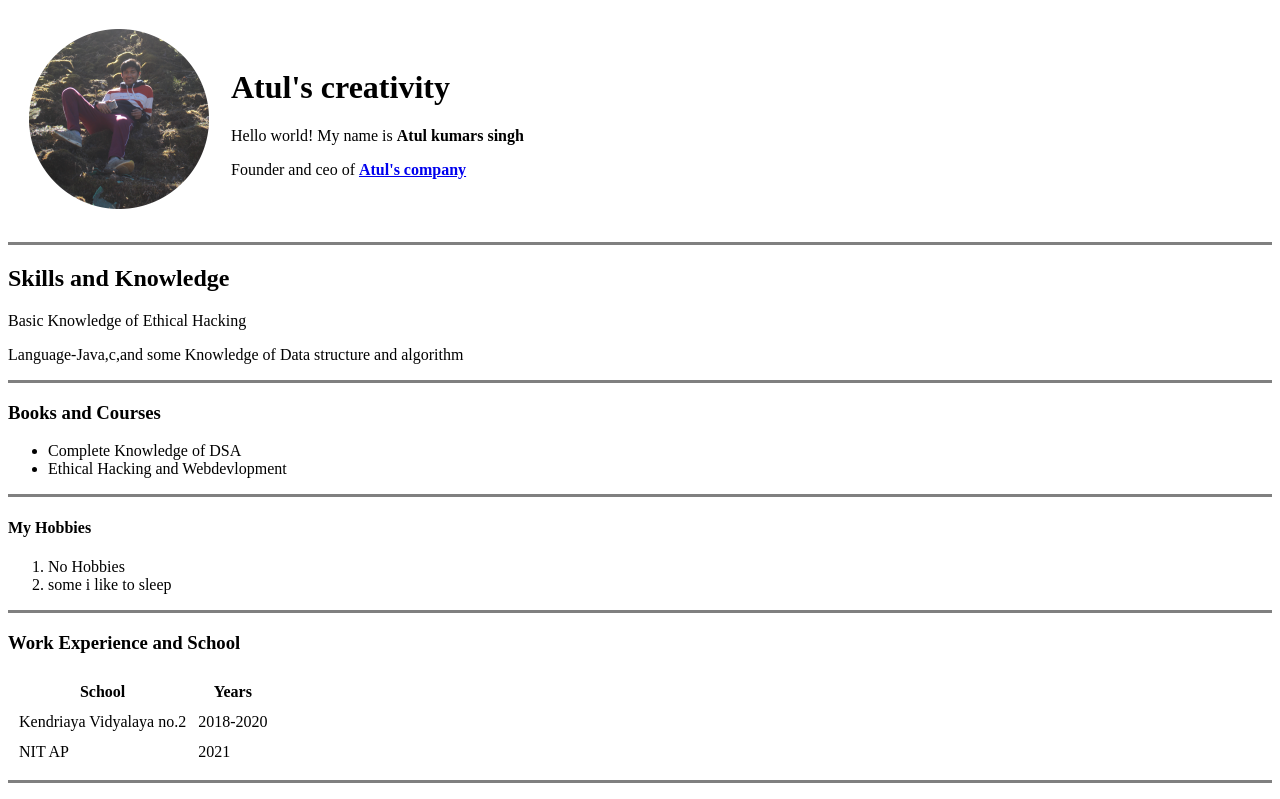
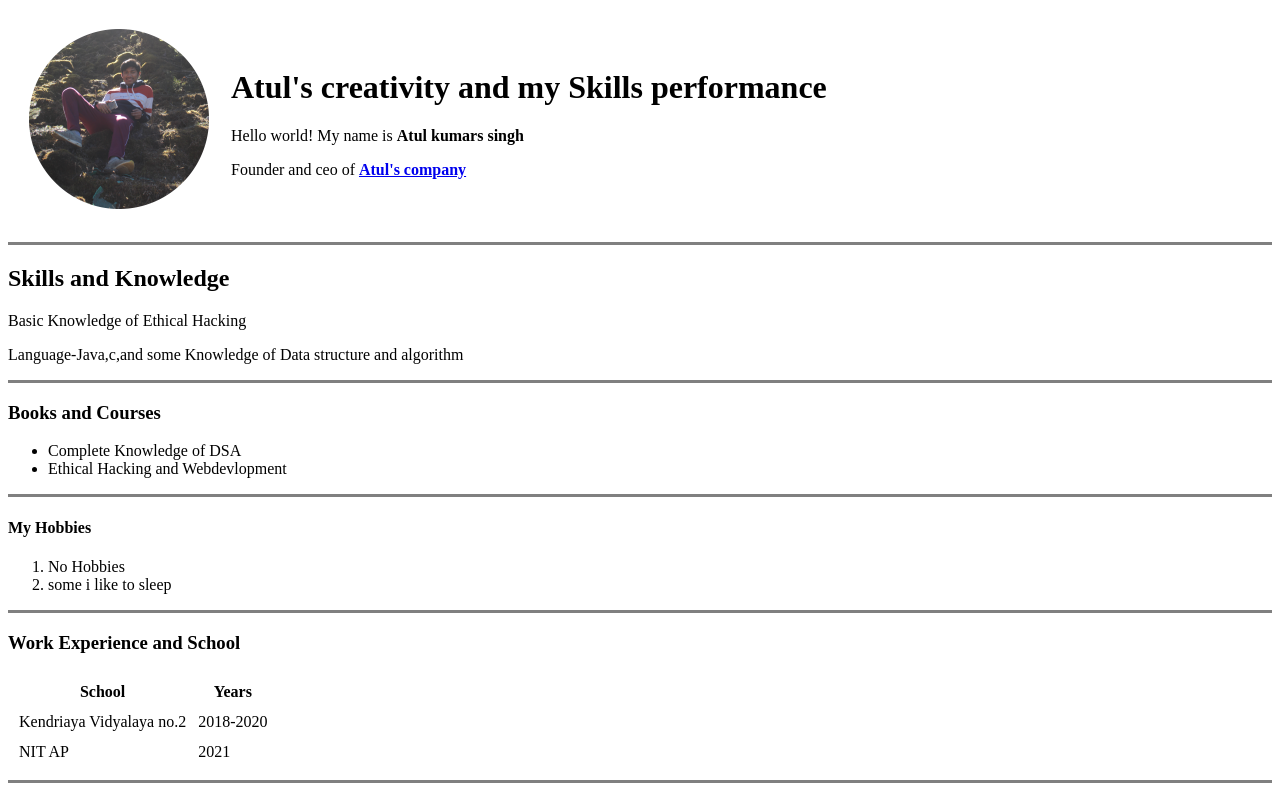
Before and after one commit to 1Atulsingh/cv, a plain HTML site: page index.html in a window 1280 px wide. Shown: the top 799 px of the page. Drawn offline with Linux system fonts and the light colour scheme.

Commit message:
i found one wrong url at wrong place and also i changed in html file at first line

```diff
--- a/index.html
+++ b/index.html
@@ -9,7 +9,7 @@
         <tr>
             <td><img src="Image/Atul.png" alt="Atul Profile picture"></td>
             <td><h1>
-                Atul's creativity
+                Atul's creativity and my Skills performance
             </h1>
             <p>Hello world! My name is <strong>Atul kumars singh</strong></p>
             <p>Founder and ceo of <strong><a href="https://www.google.co.uk/chrome/">Atul's company</a></strong></p></td>
```
Also changed, not shown: 1 other file.
